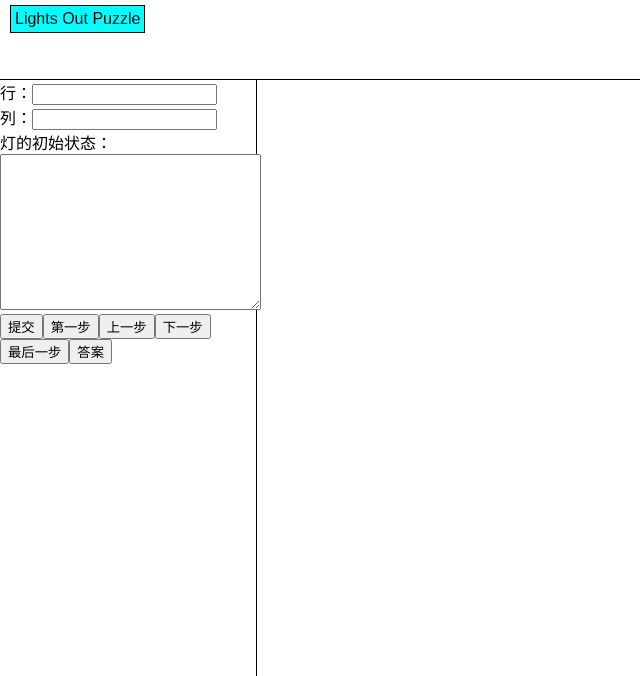
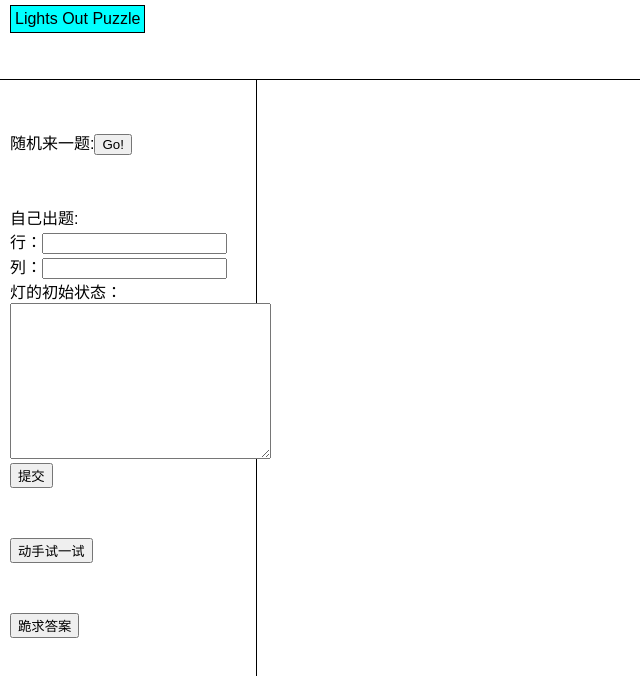
Before and after one commit to Fred-Shan/algorithem-visualization, a React app: page / in a window 1280 px wide. Shown: the top 676 px of the page, without its empty margins (0-640 px from the left). Built offline with nearby package versions, Linux system fonts and the light colour scheme.

Commit message:
完成所有LightsOutPuzzle的基础交互功能

```diff
--- a/src/LigntsOutPuzzle/ControlPanel/ControlPanel.css
+++ b/src/LigntsOutPuzzle/ControlPanel/ControlPanel.css
@@ -0,0 +1,3 @@
+.section {
+    margin: 50px 10px 0px 10px;
+}
--- a/src/LigntsOutPuzzle/ControlPanel/ControlPanel.js
+++ b/src/LigntsOutPuzzle/ControlPanel/ControlPanel.js
@@ -22,8 +22,25 @@ class ControlPanel extends Component {
             columnNum: this.columnInput.value,
             lightsState: this.lightsStateInput.value
         };
+        let subPanel = null;
+        if (this.props.mode === 1) {
+            subPanel = (
+                <Wrapper>
+                    <button onClick={this.props.clickFirstStep}>第一步</button>
+                    <button onClick={this.props.clickPrevStep}>上一步</button>
+                    <button onClick={this.props.clickNextStep}>下一步</button>
+                    <button onClick={this.props.clickFinalStep}>最后一步</button>
+                </Wrapper>
+            )
+        }
         return (
             <Wrapper>
+                <div className={classes.section}>
+                    <span>随机来一题:</span>
+                    <button onClick={this.props.generatePuzzle}>Go!</button>
+                </div>
+                <div className={classes.section}>
+                    <div>自己出题:</div>
                     <div>
                         <span>行：</span>
                         <input type="text" ref={(inp) => { this.rowInput = inp }} />
@@ -36,12 +53,15 @@ class ControlPanel extends Component {
                         <div>灯的初始状态：</div>
                         <textarea rows="10" cols="30" ref={(inp) => { this.lightsStateInput = inp }}></textarea>
                     </div>
-                <button onClick={() => {this.props.submit(this.getInputData())}}>提交</button>
-                <button onClick={this.props.clickFirstStep}>第一步</button>
-                <button onClick={this.props.clickPrevStep}>上一步</button>
-                <button onClick={this.props.clickNextStep}>下一步</button>
-                <button onClick={this.props.clickFinalStep}>最后一步</button>
-                <button onClick={this.props.getAnswer}>答案</button>
+                    <button onClick={() => { this.props.submit(this.getInputData()) }}>提交</button>
+                </div>
+                <div className={classes.section}>
+                    <div><button onClick={this.props.clickTry}>动手试一试</button></div>
+                    {subPanel}
+                </div>
+                <div className={classes.section}>
+                    <button onClick={this.props.getAnswer}>跪求答案</button>
+                </div>
             </Wrapper>
 
         )
--- a/src/LigntsOutPuzzle/LightsOutPuzzle.js
+++ b/src/LigntsOutPuzzle/LightsOutPuzzle.js
@@ -9,7 +9,9 @@ import ControlPanel from './ControlPanel/ControlPanel';
 
 class LightsOutPuzzle extends Component {
     state = {
-        currentStatePointer: null
+        currentStatePointer: null,
+        answer: [],
+        mode: 0  //0：无法点击；1：随意点击；2：只能点击答案
     }
 
     lightsStateHistory = [];
@@ -39,17 +41,20 @@ class LightsOutPuzzle extends Component {
                 lightsState.push(temp);
             }
             this.lightsStateHistory.push(lightsState);
-            this.setState({ currentStatePointer: 0 });
+            this.setState({ currentStatePointer: 0, mode: 0 });
         } else {
             alert('灯的初始状态数据有误');
             return;
         }
     }
 
-    clickLight = (id) => {
+    clickLight = (id, canBeClicked) => {
+        if (this.state.mode === 0) {
+            return;
+        } else {
             if (this.state.currentStatePointer < this.lightsStateHistory.length - 1) {
                 this.lightsStateHistory = this.lightsStateHistory.slice(0, this.state.currentStatePointer + 1);
-        }
+            }//如果当前步骤不是最后一步，需要把后面的步骤清除
             const lightsState = JSON.parse(JSON.stringify(this.lightsStateHistory[this.state.currentStatePointer]));//通过JSON实现简单的深拷贝
             const row = +id[0];
             const column = +id[1];
@@ -59,11 +64,27 @@ class LightsOutPuzzle extends Component {
             this.changeLightState(row, column - 1, lightsState);
             this.changeLightState(row, column + 1, lightsState);
             this.lightsStateHistory.push(lightsState);
+            if (this.state.mode === 1) {
                 this.setState((prevState, props) => {
                     return {
                         currentStatePointer: prevState.currentStatePointer + 1
                     }
                 });
+            } else {
+                this.setState((prevState, props) => {
+                    for (let i = 0; i < prevState.answer.length; i++) {
+                        if (prevState.answer[i].toString() === [row, column].toString()) {
+                            prevState.answer.splice(i, 1);
+                        }
+                    }
+                    return {
+                        currentStatePointer: prevState.currentStatePointer + 1,
+                        answer: prevState.answer
+                    }
+                })
+            }
+
+        }
     }
 
     changeLightState = (row, column, lightsState) => {
@@ -75,14 +96,17 @@ class LightsOutPuzzle extends Component {
     }
 
     toFirstStep = () => {
+        if (this.state.mode === 1) {
             if (this.state.currentStatePointer && this.state.currentStatePointer > 0) {
-            this.setState({currentStatePointer: 0});
+                this.setState({ currentStatePointer: 0 });
             } else {
                 alert('已经到第一步');
             }
         }
+    }
 
     toPrevStep = () => {
+        if (this.state.mode === 1) {
             if (this.state.currentStatePointer && this.state.currentStatePointer > 0) {
                 this.setState((prevState, props) => {
                     return {
@@ -93,8 +117,10 @@ class LightsOutPuzzle extends Component {
                 alert('已经到第一步');
             }
         }
+    }
 
     toNextStep = () => {
+        if (this.state.mode === 1) {
             if (this.state.currentStatePointer >= 0 && this.state.currentStatePointer < this.lightsStateHistory.length - 1) {
                 this.setState((prevState, props) => {
                     return {
@@ -105,12 +131,15 @@ class LightsOutPuzzle extends Component {
                 alert('已经到最后一步');
             }
         }
+    }
 
     toFinalStep = () => {
+        if (this.state.mode === 1) {
             if (this.state.currentStatePointer >= 0 && this.state.currentStatePointer < this.lightsStateHistory.length - 1) {
-            this.setState({currentStatePointer: this.lightsStateHistory.length - 1});
+                this.setState({ currentStatePointer: this.lightsStateHistory.length - 1 });
             } else {
                 alert('已经到最后一步');
+            }
         }
     }
 
@@ -123,33 +152,40 @@ class LightsOutPuzzle extends Component {
             for (let i = 0; i < clicksOnFirstRow.length; i++) {
                 if (clicksOnFirstRow[i] === '1') {
                     this.changeLightState(0, i, initLightsState);
-                    this.changeLightState(0, i-1, initLightsState);
-                    this.changeLightState(0, i+1, initLightsState);
+                    this.changeLightState(0, i - 1, initLightsState);
+                    this.changeLightState(0, i + 1, initLightsState);
                     this.changeLightState(1, i, initLightsState);
                     solution.push([0, i]);
                 }
             }
             const finalLightsState = this.clickRemainingRows(1, initLightsState, solution);
-            const criterion = finalLightsState[this.rowNum-1].reduce((total, item) => total + item, 0);
+            const criterion = finalLightsState[this.rowNum - 1].reduce((total, item) => total + item, 0);
             if (criterion === 0) {
-                console.log(solution);
-                return solution;
+                const lightsState = this.lightsStateHistory[0];
+                this.lightsStateHistory = [];
+                this.lightsStateHistory.push(lightsState);
+                this.setState({ currentStatePointer: 0, answer: solution, mode: 2 });
+                return;
             } else {
                 solution = [];
             }
         }
-        console.log(solution);
-        return solution;
+        alert("该题没有答案")
+        const lightsState = this.lightsStateHistory[0];
+        this.lightsStateHistory = [];
+        this.lightsStateHistory.push(lightsState);
+        this.setState({ currentStatePointer: 0, answer: solution, mode: 2 });
+        return;
     }
 
     clickRemainingRows = (startRowIndex, initLightsState, solution) => {
         for (let i = 0; i < this.columnNum; i++) {
-            if (initLightsState[startRowIndex-1][i] === 1) {
+            if (initLightsState[startRowIndex - 1][i] === 1) {
                 this.changeLightState(startRowIndex, i, initLightsState);
-                this.changeLightState(startRowIndex, i-1, initLightsState);
-                this.changeLightState(startRowIndex, i+1, initLightsState);
-                this.changeLightState(startRowIndex-1, i, initLightsState);
-                this.changeLightState(startRowIndex+1, i, initLightsState);
+                this.changeLightState(startRowIndex, i - 1, initLightsState);
+                this.changeLightState(startRowIndex, i + 1, initLightsState);
+                this.changeLightState(startRowIndex - 1, i, initLightsState);
+                this.changeLightState(startRowIndex + 1, i, initLightsState);
                 solution.push([startRowIndex, i]);
             }
         }
@@ -160,8 +196,41 @@ class LightsOutPuzzle extends Component {
         }
     }
 
+    clickTry = () => {
+        const lightsState = this.lightsStateHistory[0];
+        this.lightsStateHistory = [];
+        this.lightsStateHistory.push(lightsState);
+        this.setState({ currentStatePointer: 0, answer: [], mode: 1 });
+    }
+
+    generatePuzzle = () => {
+        this.rowNum = Math.floor(Math.random() * 8 + 2);//随机生成2~9之间的行数
+        this.columnNum = Math.floor(Math.random() * 8 + 2);//随机生成2~9之间的列数
+        let initLightsState = [];
+        for (let i = 0; i < this.rowNum; i++) {
+            let rowArr = [];
+            for (let j = 0; j < this.columnNum; j++) {
+                rowArr.push(0);
+            }
+            initLightsState.push([...rowArr]);
+        }//初始灯的状态为全暗
+        for (let k = 0; k < 10; k++) {
+            let rowIndex = Math.floor(Math.random() * this.rowNum);
+            let columnIndex = Math.floor(Math.random() * this.columnNum);
+            this.changeLightState(rowIndex, columnIndex, initLightsState);
+            this.changeLightState(rowIndex - 1, columnIndex, initLightsState);
+            this.changeLightState(rowIndex + 1, columnIndex, initLightsState);
+            this.changeLightState(rowIndex, columnIndex - 1, initLightsState);
+            this.changeLightState(rowIndex, columnIndex + 1, initLightsState);
+        }//随机点击10个灯
+        this.lightsStateHistory = [];
+        this.lightsStateHistory.push(initLightsState);
+        this.setState({ currentStatePointer: 0, answer: [], mode: 0 })
+    }
+
     render() {
         const lightsStateCopy = this.state.currentStatePointer === null ? [] : JSON.parse(JSON.stringify(this.lightsStateHistory[this.state.currentStatePointer]));
+        console.log(this.state.answer);
         return (
             <Wrapper>
                 <SideBar>
@@ -171,10 +240,19 @@ class LightsOutPuzzle extends Component {
                         clickNextStep={this.toNextStep}
                         clickFirstStep={this.toFirstStep}
                         clickFinalStep={this.toFinalStep}
-                        getAnswer={this.getAnswer}></ControlPanel>
+                        clickTry={this.clickTry}
+                        getAnswer={this.getAnswer}
+                        mode={this.state.mode}
+                        generatePuzzle={this.generatePuzzle}></ControlPanel>
                 </SideBar>
                 <MainContent>
-                    <Main className={classes.center} lightsState={lightsStateCopy} clickLight={this.clickLight}></Main>
+                    <Main
+                        className={classes.center}
+                        lightsState={lightsStateCopy}
+                        clickLight={this.clickLight}
+                        answer={this.state.answer}
+                        mode={this.state.mode}>
+                    </Main>
                 </MainContent>
             </Wrapper>
         )
--- a/src/hoc/MainContent/MainContent.css
+++ b/src/hoc/MainContent/MainContent.css
@@ -1,4 +1,3 @@
 .main {
-    height: 90vh;
     margin-left: 20vw;
 }
--- a/src/hoc/MainContent/MainContent.js
+++ b/src/hoc/MainContent/MainContent.js
@@ -4,7 +4,7 @@ import classes from './MainContent.css';
 
 const MainContent = (props) => {
     return (
-        <div className={classes.main} style={{width:props.sideWidth}}>
+        <div className={classes.main} style={{width:props.mainWidth, height:props.mainHeight}}>
             {props.children}
         </div>
     )
```
Also changed, not shown: src/LigntsOutPuzzle/Main/Main.css (+33 -1 lines), src/LigntsOutPuzzle/Main/Main.js (+33 -3 lines). Lines whose indentation alone changed are shown as unchanged.
